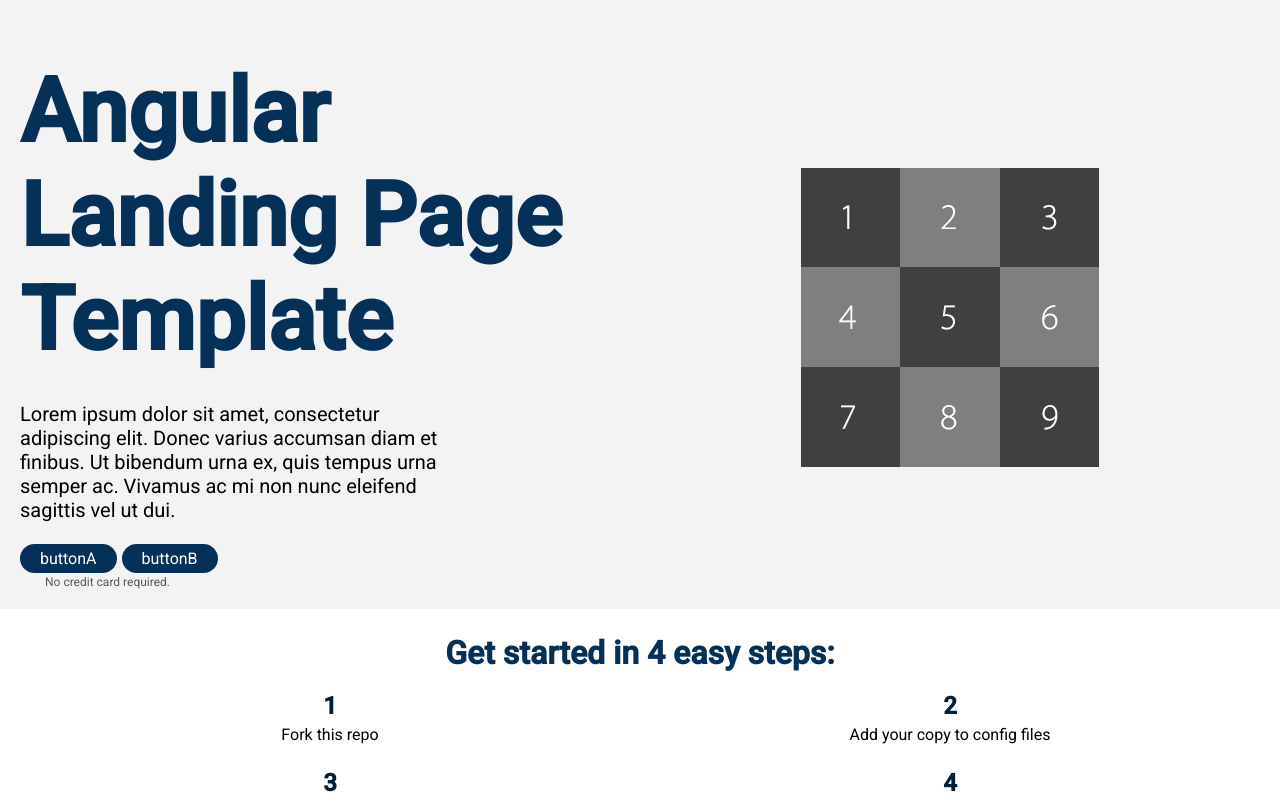
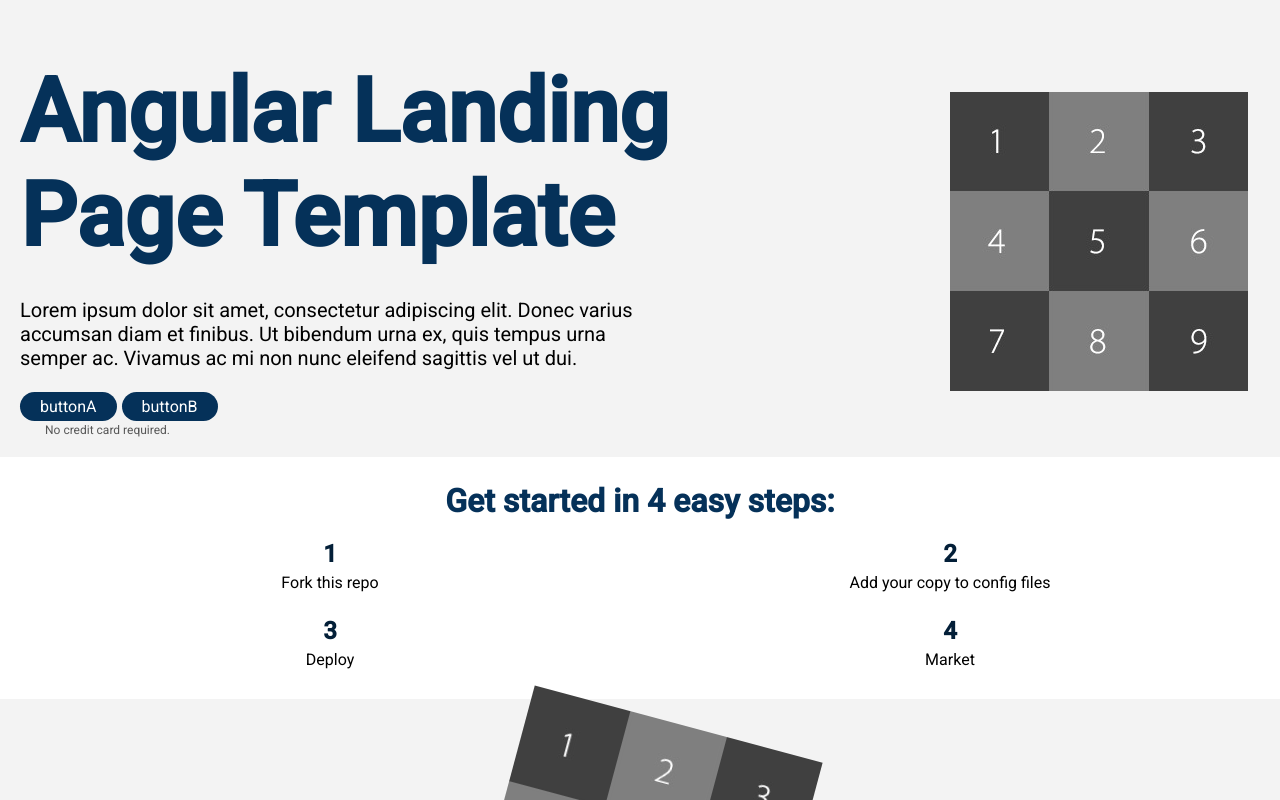
Before and after one commit to MikeQDev/angular-landing-page-template, an Angular app: page / in a window 1280 px wide. Shown: the top 800 px of the page. Built offline with nearby package versions, Linux system fonts and the light colour scheme.

Commit message:
use flex with 75-25 for header

```diff
--- a/src/app/header/header.component.scss
+++ b/src/app/header/header.component.scss
@@ -1,6 +1,7 @@
 @use '/src/variables.scss';
 .container {
-  display: grid;
+  display: flex;
+  flex-direction: column;
 }
 .container .description-block {
   text-align: center;
@@ -50,8 +51,9 @@ p.below-button-text {
 }
 @media (min-width: (variables.$mobile-width - 400)) {
   .two-pane {
-    grid-template-columns: 1fr 1fr;
+    flex-direction: row;
     .description-block {
+      width: 75%;
       text-align: left;
 
       display: inline;
@@ -60,12 +62,22 @@ p.below-button-text {
       }
       .description-section {
         max-width: 70%;
-        p {
-          font-size: 20px;
-        }
       }
       p.below-button-text {
         margin: 0 0 0 25px;
+      }
+    }
+    .image-block {
+      width: 25%;
+      img {
+        max-width: 130%;
+      }
+    }
+  }
+  .description-block {
+    .description-section {
+      p {
+        font-size: 20px;
       }
     }
   }
@@ -78,7 +90,6 @@ p.below-button-text {
   .image-block {
     margin: auto;
     img {
-      max-width: 130%;
       width: auto;
       height: auto;
     }
```
